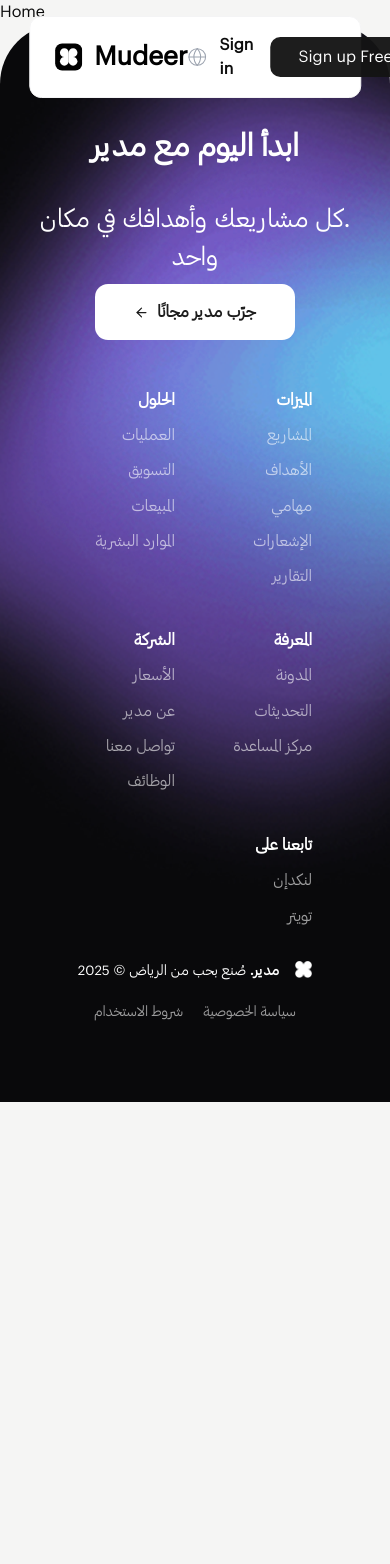
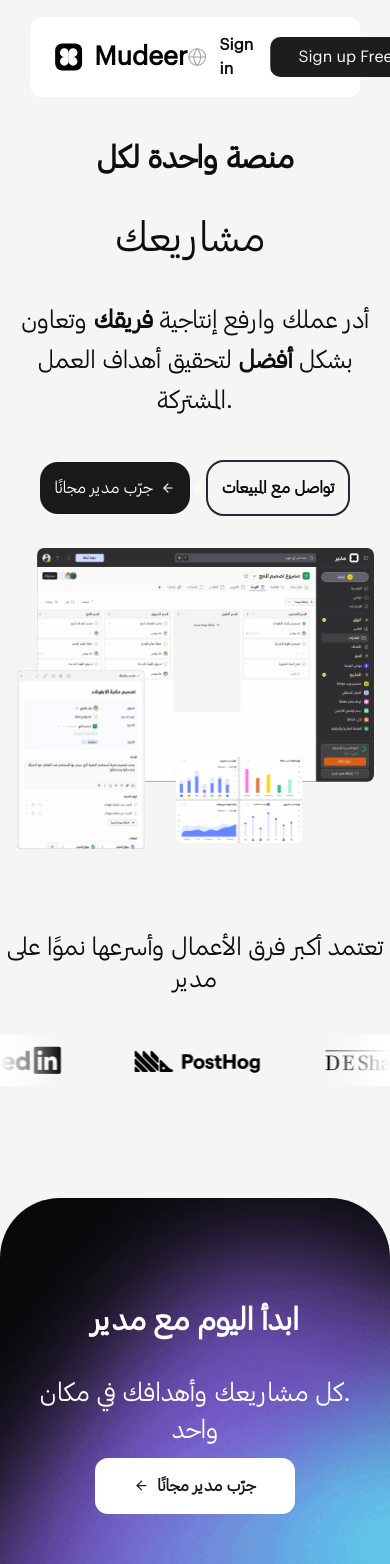
Before and after one commit to MudeerHQ/mudeerWebsite, a Next.js app: page /en in a window 390 px wide. Shown: the top 1564 px of the page. Before the commit the page ends 1102 px from the top, so only its background shows below. Built offline with nearby package versions, Linux system fonts and the light colour scheme.

Commit message:
create header of home page

```diff
--- a/package.json
+++ b/package.json
@@ -12,8 +12,10 @@
     "@radix-ui/react-accordion": "^1.2.3",
     "@radix-ui/react-navigation-menu": "^1.2.5",
     "@radix-ui/react-tooltip": "^1.1.8",
+    "animate.css": "^4.1.1",
     "class-variance-authority": "^0.7.1",
     "clsx": "^2.1.1",
+    "framer-motion": "^12.4.7",
     "lucide-react": "^0.475.0",
     "next": "15.1.7",
     "next-intl": "^3.26.4",
--- /dev/null
+++ b/src/app/[locale]/_components/HomeHeader.tsx
@@ -0,0 +1,183 @@
+"use client";
+import React, { useEffect, useState } from "react";
+import Image from "next/image";
+import homeImg from "../../../app/assets/home-header-img.svg";
+import { useLocale } from "next-intl";
+import partener1 from "../../../app/assets/partener1.png";
+import partener2 from "../../../app/assets/partener2.png";
+import partener3 from "../../../app/assets/partener3.png";
+import partener4 from "../../../app/assets/partener4.png";
+import partener5 from "../../../app/assets/partener5.png";
+import partener6 from "../../../app/assets/partener6.png";
+import partener7 from "../../../app/assets/partener7.png";
+import partener8 from "../../../app/assets/partener8.png";
+import "animate.css"; // Import Animate.css
+import { ArrowLeft } from "lucide-react";
+
+export default function HomeHeader() {
+  const locale = useLocale();
+  const partners = [
+    partener1,
+    partener2,
+    partener3,
+    partener4,
+    partener5,
+    partener6,
+    partener7,
+    partener8,
+    partener1,
+    partener2,
+    partener3,
+    partener4,
+    partener5,
+    partener6,
+    partener7,
+    partener8,
+    partener1,
+    partener2,
+    partener3,
+    partener4,
+    partener5,
+    partener6,
+    partener7,
+    partener8,
+    partener1,
+    partener2,
+    partener3,
+    partener4,
+    partener5,
+    partener6,
+    partener7,
+    partener8,
+    partener1,
+    partener2,
+    partener3,
+    partener4,
+    partener5,
+    partener6,
+    partener7,
+    partener8,
+  ];
+
+  const words = [
+    "مشاريعك...",
+    "أهدافك...",
+    "عملك...",
+    "مهامك...",
+    "أدواتك...",
+    "فريقك...",
+  ];
+  const typingSpeed = 50; // Speed of typing (ms per character)
+  const deletingSpeed = 50; // Speed of deleting (ms per character)
+  const delayBeforeDeleting = 10; // Delay before erasing (ms)
+
+  const [index, setIndex] = useState(0); // Track current word
+  const [text, setText] = useState(""); // Displayed text
+  const [isDeleting, setIsDeleting] = useState(false); // Typing or deleting?
+
+  useEffect(() => {
+    let timeout: NodeJS.Timeout;
+
+    if (!isDeleting) {
+      // Typing animation
+      if (text.length < words[index].length) {
+        timeout = setTimeout(() => {
+          setText(words[index].slice(0, text.length + 1));
+        }, typingSpeed);
+      } else {
+        // Wait before deleting
+        timeout = setTimeout(() => setIsDeleting(true), delayBeforeDeleting);
+      }
+    } else {
+      // Deleting animation
+      if (text.length > 0) {
+        timeout = setTimeout(() => {
+          setText(words[index].slice(0, text.length - 1));
+        }, deletingSpeed);
+      } else {
+        // Move to the next word
+        setIsDeleting(false);
+        setIndex((prevIndex) => (prevIndex + 1) % words.length);
+      }
+    }
+
+    return () => clearTimeout(timeout);
+  }, [text, isDeleting, index]);
+
+  return (
+    <div
+      dir={locale === "ar" ? "rtl" : "ltr"}
+      className=" overflow-hidden mb-20 max-sm:mb-28"
+    >
+      <div className="flex flex-col justify-center items-center gap-16 max-sm:gap-8 pt-[140px] sm:pt-[140px] md:pt-[180px] pb-[80px] sm:pb-[80px] md:pb-[100px] px-4 ">
+        <div className="grid gap-8">
+          <h1 className="font-bold text-3xl sm:text-5xl md:text-7xl lg:text-[96px] text-[#0D0D0D] text-center">
+            منصة واحدة لكل
+          </h1>
+
+          {/* Description */}
+          <p className="text-[40px] sm:text-lg md:text-[60px] lg:text-[90px] text-[#0D0D0D] font-light text-center">
+            {text}
+            <span className="animate-blink">|</span> {/* Blinking Cursor */}
+          </p>
+        </div>
+        <div className="grid gap-6">
+          <div className="text-2xl font-light text-[#0D0D0D]  text-center leading-10">
+            أدر عملك وارفع إنتاجية <span className="font-bold">فريقك</span>{" "}
+            وتعاون بشكل <span className="font-bold">أفضل</span> لتحقيق أهداف
+            العمل المشتركة.{" "}
+          </div>
+          {/* Buttons */}
+          <div className="flex flex-wrap justify-center items-center gap-4 mt-4">
+            <div className="group w-[150px] relative flex justify-center items-center gap-2 text-white bg-[#1A1919] rounded-[18px] p-[14px] text-base font-medium cursor-pointer hover:rounded-3xl transition-all duration-300">
+              <ArrowLeft
+                color="#FFFFFF"
+                size={14}
+                className="ml-2 absolute -right-4 group-hover:right-2 transition-all duration-200"
+              />
+              جرّب مدير مجانًا
+              <ArrowLeft
+                color="#FFFFFF"
+                size={14}
+                className="group-hover:hidden transition-opacity duration-200"
+              />
+            </div>
+            <div className="rounded-[18px] p-[14px] border-2 border-gray-800 font-semibold text-base cursor-pointer">
+              تواصل مع المبيعات
+            </div>
+          </div>
+        </div>
+
+        <div>
+          <Image src={homeImg} alt="home-header" />
+        </div>
+      </div>
+      <div className="text-center w-full grid gap-4">
+        <div className="text-2xl sm:text-3xl md:text-4xl lg:text-5xl font-medium text-[#0D0D0D]">
+          تعتمد أكبر فرق الأعمال وأسرعها نموًا على مدير{" "}
+        </div>
+
+        {/* Scrolling Partners Section */}
+        <div className="overflow-hidden w-full relative mt-6">
+          <div
+            className={`flex whitespace-nowrap ${
+              locale === "ar" ? "animate-scroll-rtl" : "animate-scroll-ltr"
+            }`}
+          >
+            {partners.concat(partners).map((partner, index) => (
+              <div key={index} className="flex-shrink-0 mx-3">
+                <Image
+                  src={partner}
+                  className=" grayscale hover:grayscale-0 transition"
+                  alt="logo"
+                />
+              </div>
+            ))}
+          </div>
+          <div className="absolute top-0 left-0 w-16 h-full bg-gradient-to-r from-white to-transparent"></div>
+          <div className="absolute top-0 right-0 w-16 h-full bg-gradient-to-l from-white to-transparent"></div>
+        </div>
+      </div>
+    </div>
+  );
+}
--- a/src/app/[locale]/page.tsx
+++ b/src/app/[locale]/page.tsx
@@ -1,8 +1,9 @@
+import HomeHeader from "./_components/HomeHeader";
 
 export default function Home() {
   return (
     <div >
-      Home
+      <HomeHeader />
     </div>
   );
 }
--- a/src/app/[locale]/pricing/_components/Partners.tsx
+++ b/src/app/[locale]/pricing/_components/Partners.tsx
@@ -102,7 +102,11 @@
 
         {/* Scrolling Partners Section */}
         <div className="overflow-hidden w-full relative mt-6">
-        <div className={`flex whitespace-nowrap ${locale === "ar" ? "animate-scroll-rtl" : "animate-scroll-ltr"}`}>
+          <div
+            className={`flex whitespace-nowrap ${
+              locale === "ar" ? "animate-scroll-rtl" : "animate-scroll-ltr"
+            }`}
+          >
             {partners.concat(partners).map((partner, index) => (
               <div key={index} className="flex-shrink-0 mx-3">
                 <Image
--- a/src/app/globals.css
+++ b/src/app/globals.css
@@ -144,3 +144,11 @@
     @apply bg-background text-foreground;
   }
 }
+
+@keyframes blink {
+  50% { opacity: 0; }
+}
+.animate-blink {
+  display: inline-block;
+  animation: blink 1s step-end infinite;
+}
```
Also changed, not shown: src/components/NavigationMenuDemo.tsx (+18 -18 lines), src/app/assets/home-header-img.svg (added), 1 other file (tests, documents, lock files or other folders).
